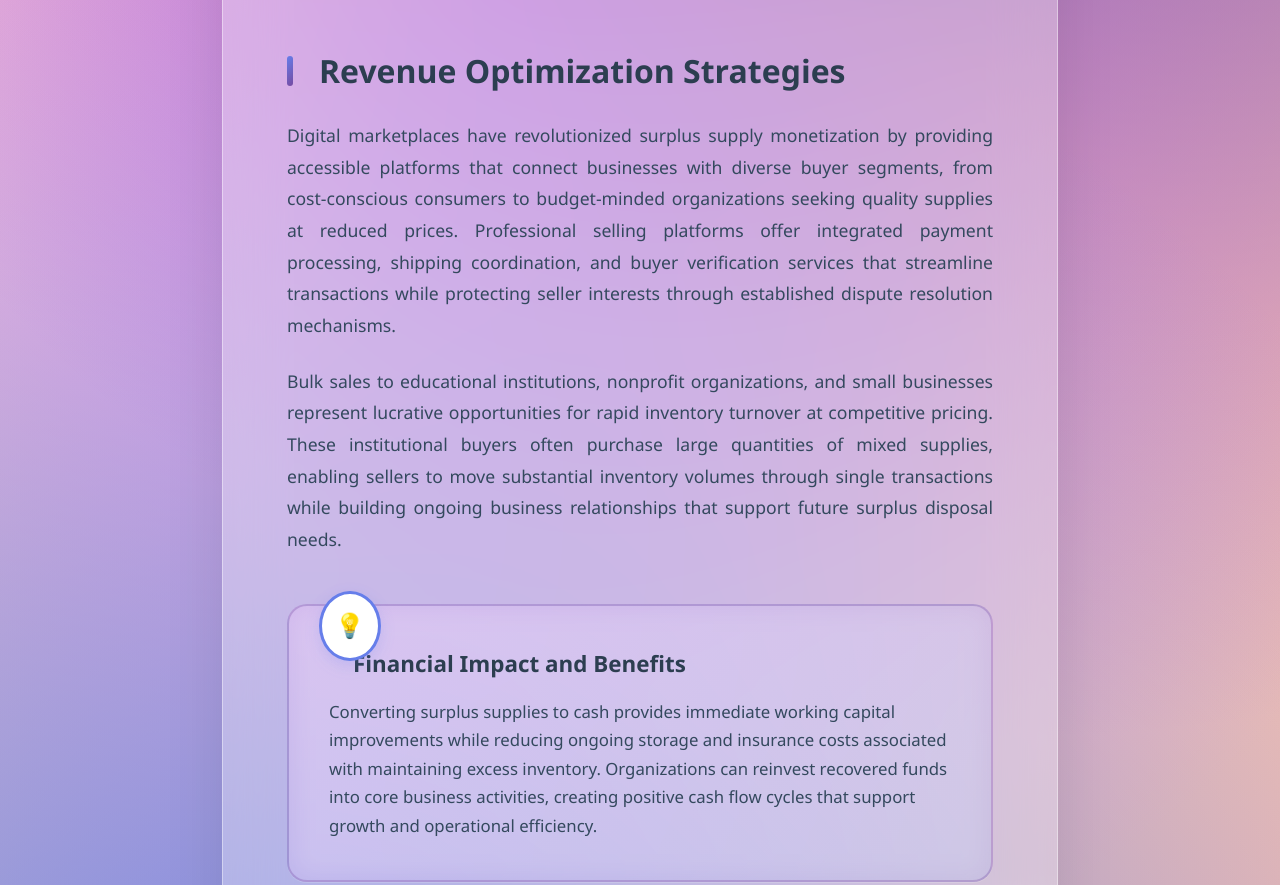
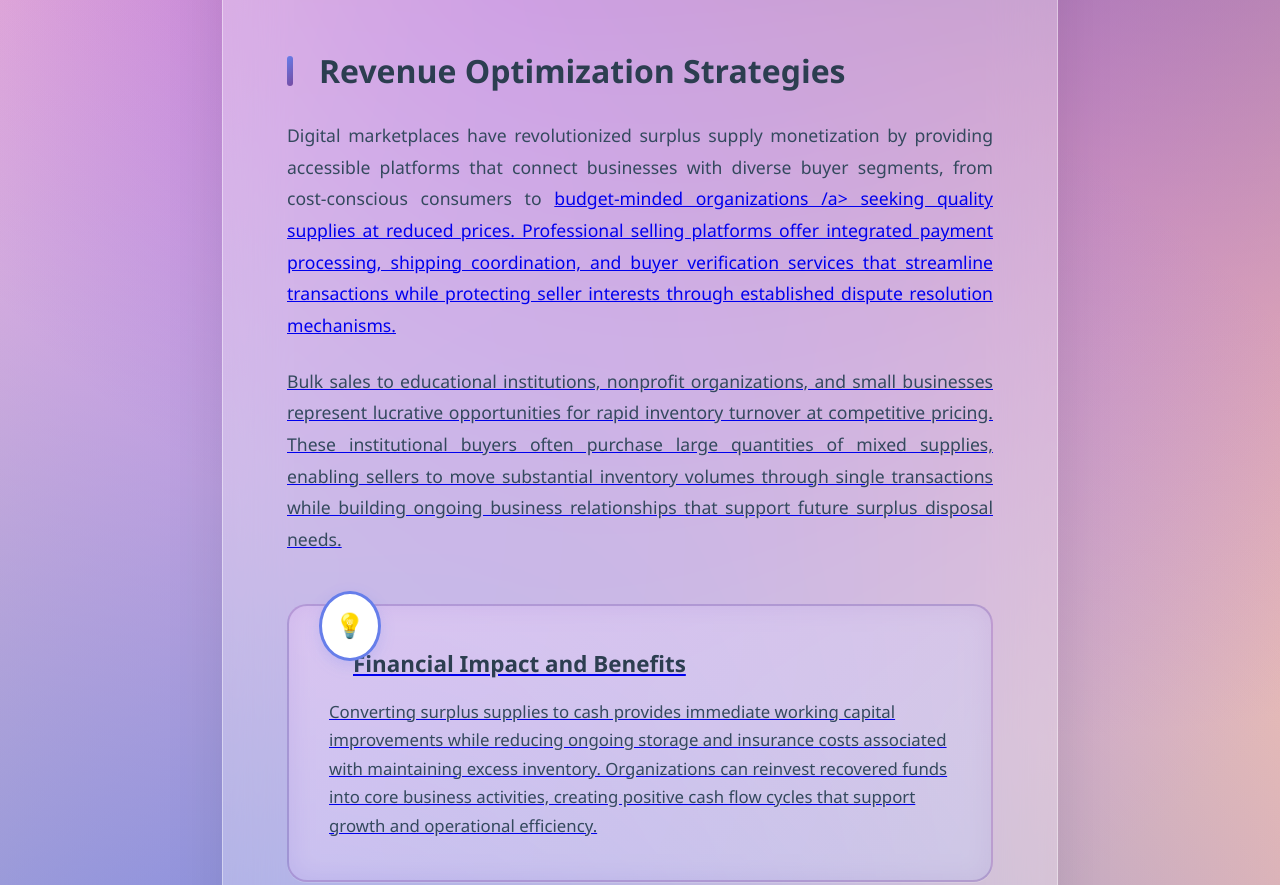
Before and after one commit to Baber534/toner-sell, a plain HTML site: page index.html in a window 1280 px wide. Shown: the part 1349-2234 px from the top of the page. Drawn offline with Linux system fonts and the light colour scheme.

Commit message:
Update index.html

```diff
--- a/index.html
+++ b/index.html
@@ -489,7 +489,7 @@ body::before {
 
     <section id="optimization" class="section">
       <h2>Revenue Optimization Strategies</h2>
-      <p>Digital marketplaces have revolutionized surplus supply monetization by providing accessible platforms that connect businesses with diverse buyer segments, from cost-conscious consumers to budget-minded organizations seeking quality supplies at reduced prices. Professional selling platforms offer integrated payment processing, shipping coordination, and buyer verification services that streamline transactions while protecting seller interests through established dispute resolution mechanisms.</p>
+      <p>Digital marketplaces have revolutionized surplus supply monetization by providing accessible platforms that connect businesses with diverse buyer segments, from cost-conscious consumers to <a href="https://sell-ink-cartridges.vercel.app/" lang="en">  budget-minded organizations  /a> seeking quality supplies at reduced prices. Professional selling platforms offer integrated payment processing, shipping coordination, and buyer verification services that streamline transactions while protecting seller interests through established dispute resolution mechanisms.</p>
 
       <p>Bulk sales to educational institutions, nonprofit organizations, and small businesses represent lucrative opportunities for rapid inventory turnover at competitive pricing. These institutional buyers often purchase large quantities of mixed supplies, enabling sellers to move substantial inventory volumes through single transactions while building ongoing business relationships that support future surplus disposal needs.</p>
     </section>
```
